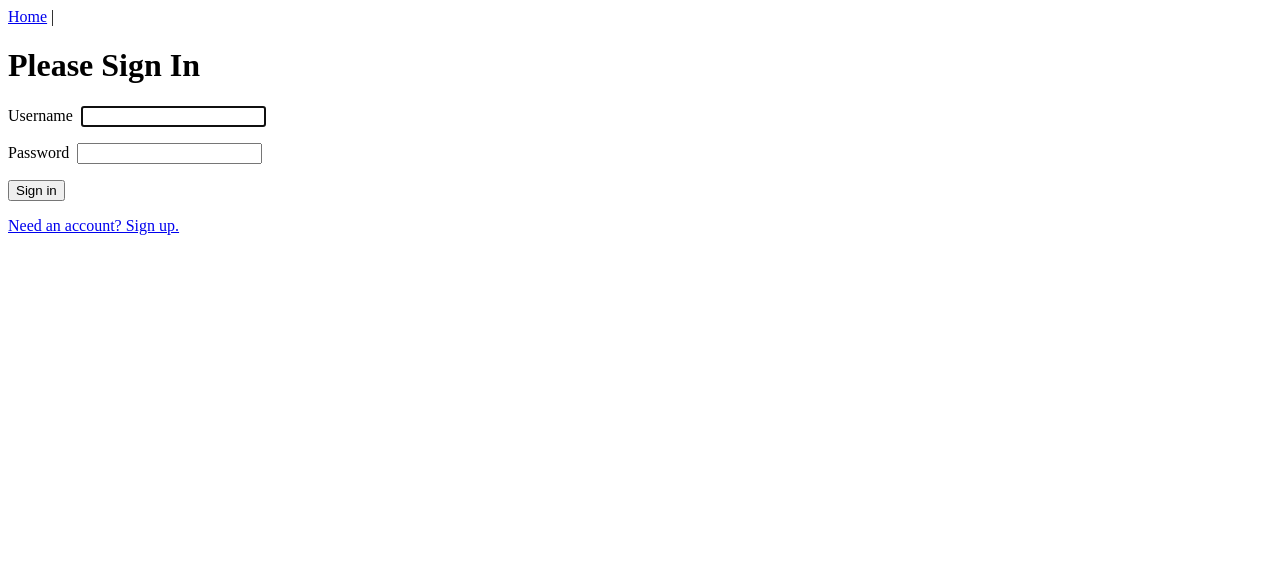
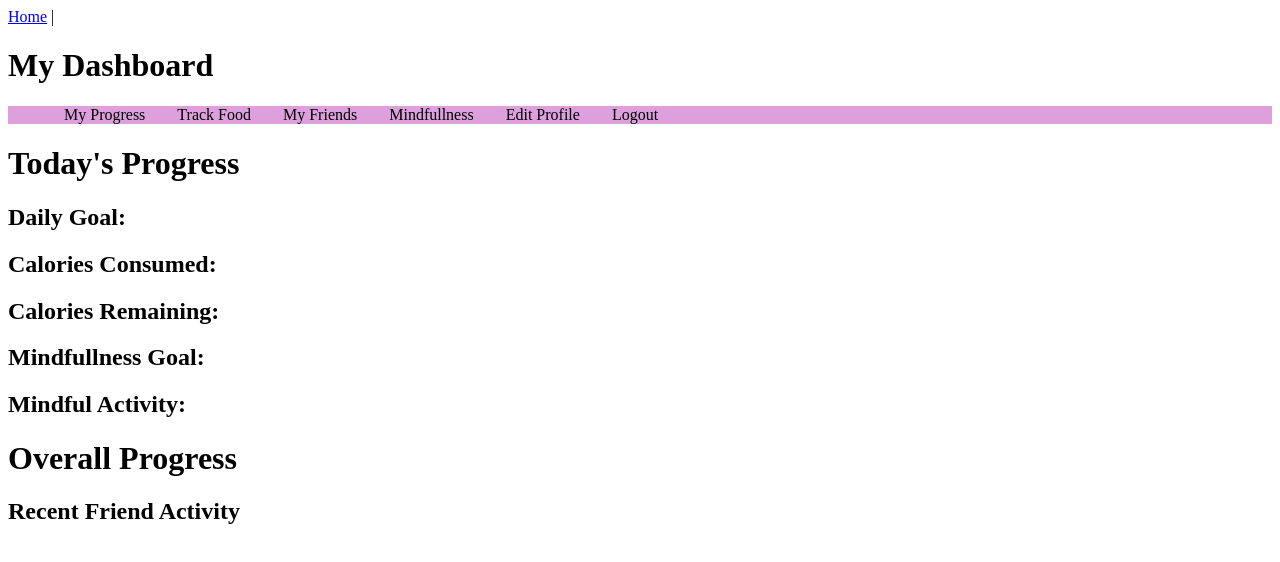
Before and after one commit to raulharo/Tech-Elevator-Final-Capstone, a Vue app in the folder final-capstone/capstone/vue/: page / in a window 1280 px wide. Before the commit this address led to /login. Shown: the top 562 px of the page. Built offline with nearby package versions, Linux system fonts and the light colour scheme.

Commit message:
capstone changes to dashboard

```diff
--- /dev/null
+++ b/final-capstone/capstone/vue/src/components/FriendActivity.vue
@@ -0,0 +1,15 @@
+<template>
+  <div>
+      <h2>Recent Friend Activity</h2>
+  </div>
+</template>
+
+<script>
+export default {
+
+}
+</script>
+
+<style>
+
+</style>
--- /dev/null
+++ b/final-capstone/capstone/vue/src/components/Navigation.vue
@@ -0,0 +1,36 @@
+<template>
+ <div>
+   <div class="collapsible-menu">
+    <div class="menu-content">
+        <ul>
+            <li><a href="#"></a>My Progress</li>
+            <li><a href="#"></a>Track Food</li>
+            <li><a href="#"></a>My Friends</li>
+            <li><a href="#"></a>Mindfullness</li>
+            <li><a href="#"></a>Edit Profile</li>
+            <li @click="$router.push('logout')"><a href='#'></a>Logout</li>
+         </ul>
+     </div>
+</div>
+
+ </div>
+</template>
+
+<script>
+export default {
+
+}
+</script>
+
+<style scoped>
+ul{
+  background-color: plum;
+}
+li {
+  display: inline;
+  color: #000;
+  padding: 8px 16px;
+  text-decoration: none;
+}
+
+</style>
--- /dev/null
+++ b/final-capstone/capstone/vue/src/components/OverallProgress.vue
@@ -0,0 +1,15 @@
+<template>
+  <div>
+      <h1>Overall Progress</h1>
+  </div>
+</template>
+
+<script>
+export default {
+
+}
+</script>
+
+<style>
+
+</style>
--- /dev/null
+++ b/final-capstone/capstone/vue/src/components/TodaysProgress.vue
@@ -0,0 +1,20 @@
+<template>
+  <div>
+      <h1>Today's Progress</h1>
+      <h2>Daily Goal: </h2>
+      <h2> Calories Consumed: </h2>
+      <h2>Calories Remaining: </h2>
+      <h2>Mindfullness Goal: </h2>
+      <h2>Mindful Activity: </h2>
+  </div>
+</template>
+
+<script>
+export default {
+
+}
+</script>
+
+<style>
+
+</style>
--- a/final-capstone/capstone/vue/src/router/index.js
+++ b/final-capstone/capstone/vue/src/router/index.js
@@ -26,7 +26,7 @@ const router = new Router({
       name: 'home',
       component: Home,
       meta: {
-        requiresAuth: true
+        requiresAuth: false
       }
     },
     {
@@ -34,7 +34,7 @@ const router = new Router({
       name: "login",
       component: Login,
       meta: {
-        requiresAuth: false
+        requiresAuth: false //change this back to true
       }
     },
     {
--- a/final-capstone/capstone/vue/src/views/Home.vue
+++ b/final-capstone/capstone/vue/src/views/Home.vue
@@ -1,12 +1,21 @@
 <template>
   <div class="home">
-    <h1>Home</h1>
-    <p>You must be authenticated to see this</p>
+    <h1>My Dashboard</h1>
+   <navigation/>
+    <todays-progress />
+    <overall-progress />
+    <friend-activity />
+
   </div>
 </template>
 
 <script>
+import FriendActivity from "../components/FriendActivity.vue";
+import Navigation from '../components/Navigation.vue';
+import OverallProgress from '../components/OverallProgress.vue';
+import TodaysProgress from '../components/TodaysProgress.vue';
 export default {
-  name: "home"
+  components: {FriendActivity, OverallProgress, TodaysProgress, Navigation },
+  name: "home",
 };
 </script>
```
